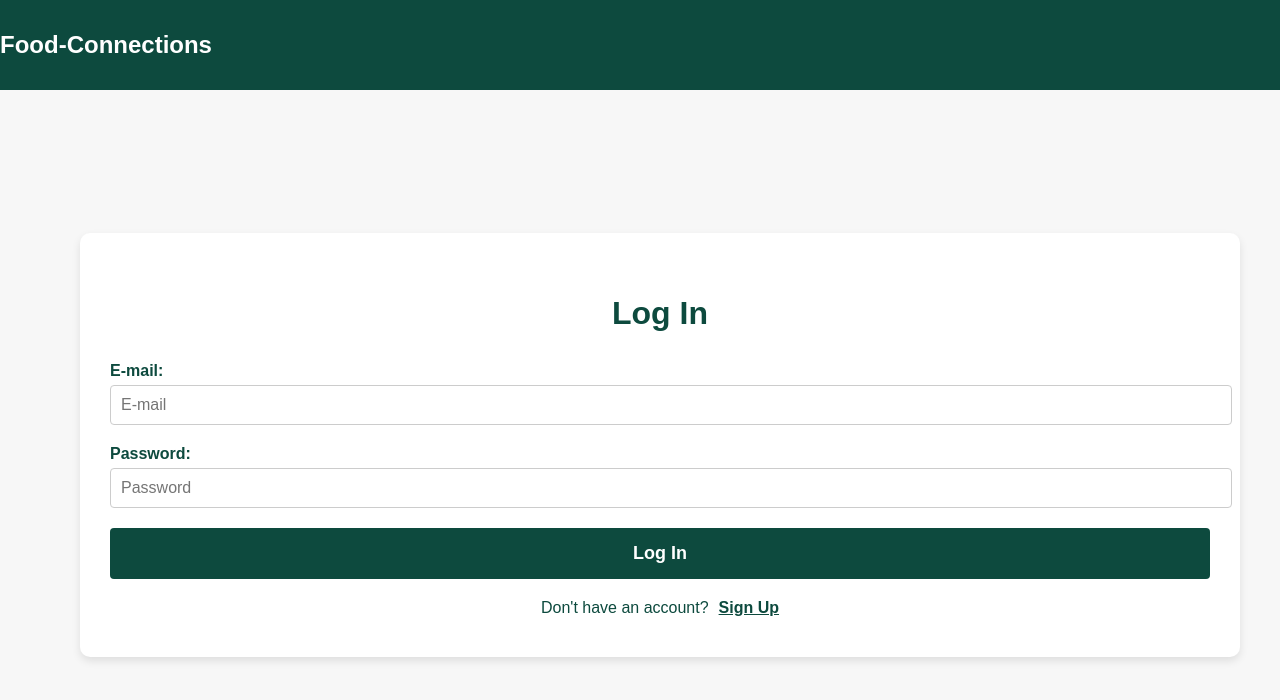
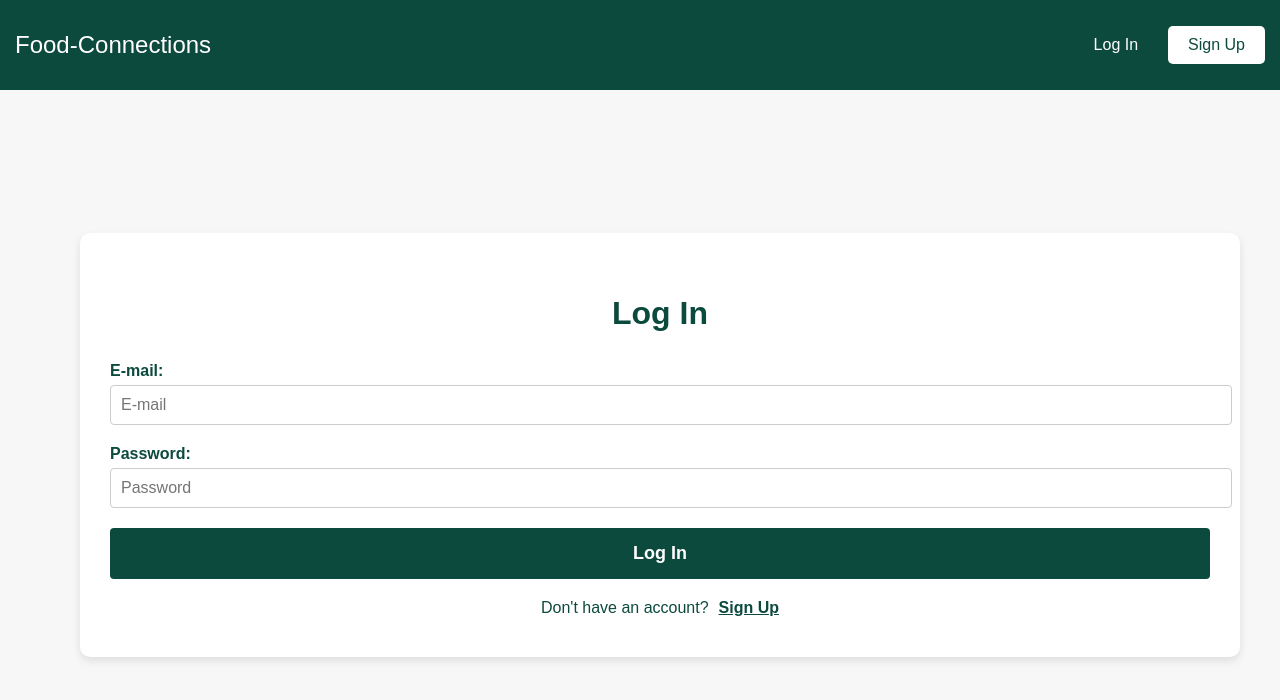
Before and after one commit to Code-to-Give/Frontend, a React (Create React App) app in the folder food-connections/: page /login in a window 1280 px wide. Shown: the top 700 px of the page. Built offline with nearby package versions, Linux system fonts and the light colour scheme.

Commit message:
Create consistent navbar

```diff
--- a/food-connections/src/components/Navbar/Navbar.css
+++ b/food-connections/src/components/Navbar/Navbar.css
@@ -1,7 +1,8 @@
 #navbar {
     display: flex;
     width: 100%;
-    height: 90px;
+    height: 90px !important;
+    min-height: 90px !important;
     justify-content: space-between !important;
     align-items: center !important;
     padding: 0 !important;
@@ -10,9 +11,11 @@
     color: white;
 }
 
-#navbar-left h1 {
+#navbar-left > .word {
     margin: 15px;
     font-family: sans-serif;
+    text-decoration: none;
+    color: white;
     font-size: 24px;
 }
 
--- a/food-connections/src/components/Navbar/Navbar.js
+++ b/food-connections/src/components/Navbar/Navbar.js
@@ -5,7 +5,7 @@ function Navbar() {
     return (
         <div id="navbar">
             <div id="navbar-left">
-                <h1>Food-Connections</h1>
+                <Link to="/" className='word'>Food-Connections</Link>
             </div>
             <div id="navbar-right">
                 <Link to="/login" className="nav-login-button">Log In</Link>
--- a/food-connections/src/pages/LoginPage/LoginPage.js
+++ b/food-connections/src/pages/LoginPage/LoginPage.js
@@ -1,6 +1,7 @@
 import React, { useState } from 'react';
 import { Link, useNavigate } from 'react-router-dom'; // Import useNavigate
 import './LoginPage.css';
+import Navbar from '../../components/Navbar/Navbar';
 
 function LoginPage() {
   const [email, setEmail] = useState('');
@@ -17,11 +18,7 @@ function LoginPage() {
 
   return (
     <div className="login-page">
-      <div id="navbar">
-        <div id="navbar-left">
-          <Link to="/" className="navbar-logo">Food-Connections</Link>
-        </div>
-      </div>
+      <Navbar />
 
       <div className="login-content">
         <div className="login-box">
--- a/food-connections/src/pages/SignupPage/SignUpPage.js
+++ b/food-connections/src/pages/SignupPage/SignUpPage.js
@@ -1,6 +1,7 @@
 import React, { useState } from 'react';
 import { Link, useNavigate } from 'react-router-dom'; // Import useNavigate
 import './SignUpPage.css';
+import Navbar from '../../components/Navbar/Navbar';
 
 function SignUpPage() {
   const [companyName, setCompanyName] = useState('');
@@ -28,11 +29,7 @@ function SignUpPage() {
 
   return (
     <div className="signup-page">
-      <div id="navbar">
-        <div id="navbar-left">
-          <Link to="/" className="navbar-logo">Food-Connections</Link>
-        </div>
-      </div>
+      <Navbar />
 
       <div className="signup-content">
         <div className="signup-container">
```
